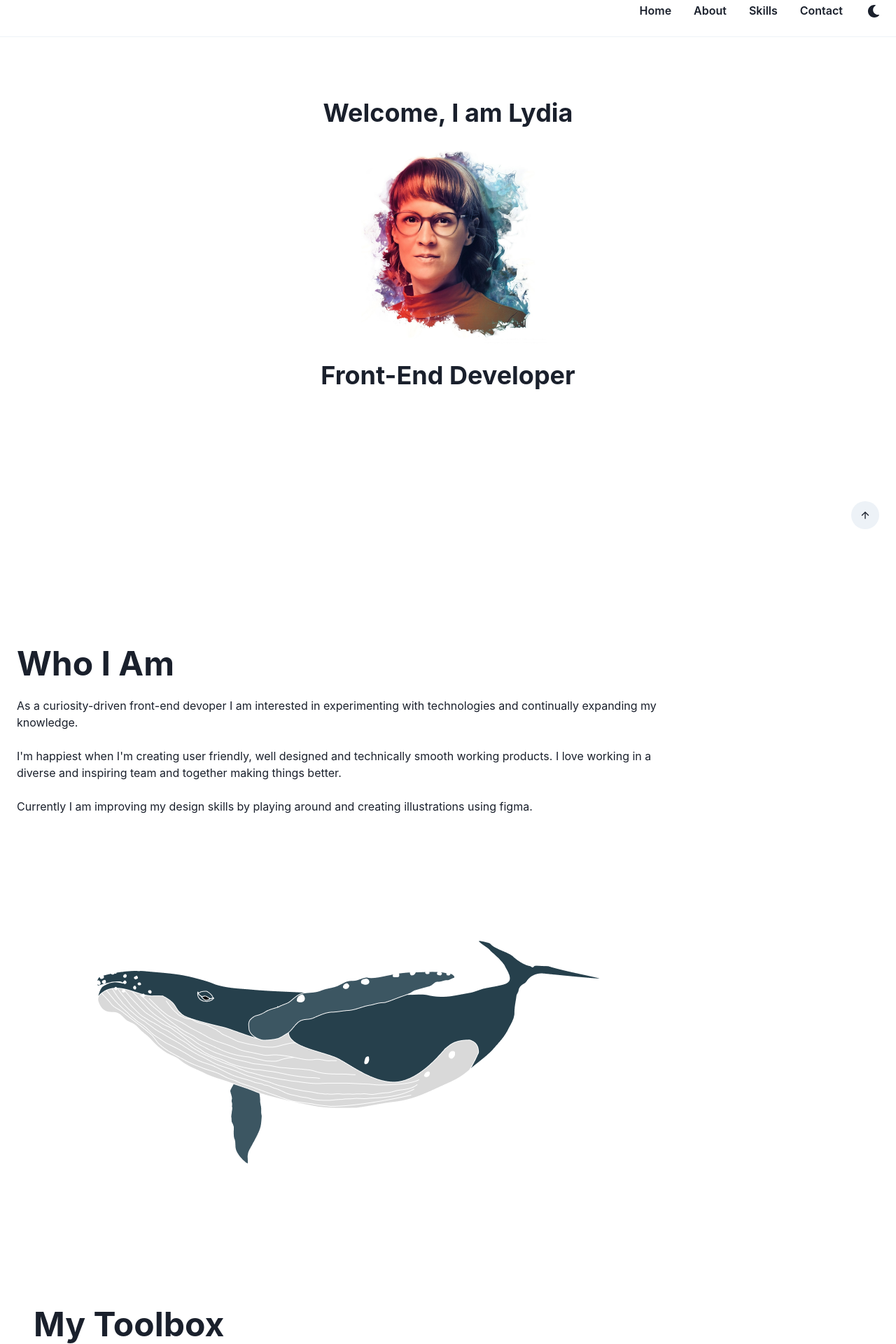
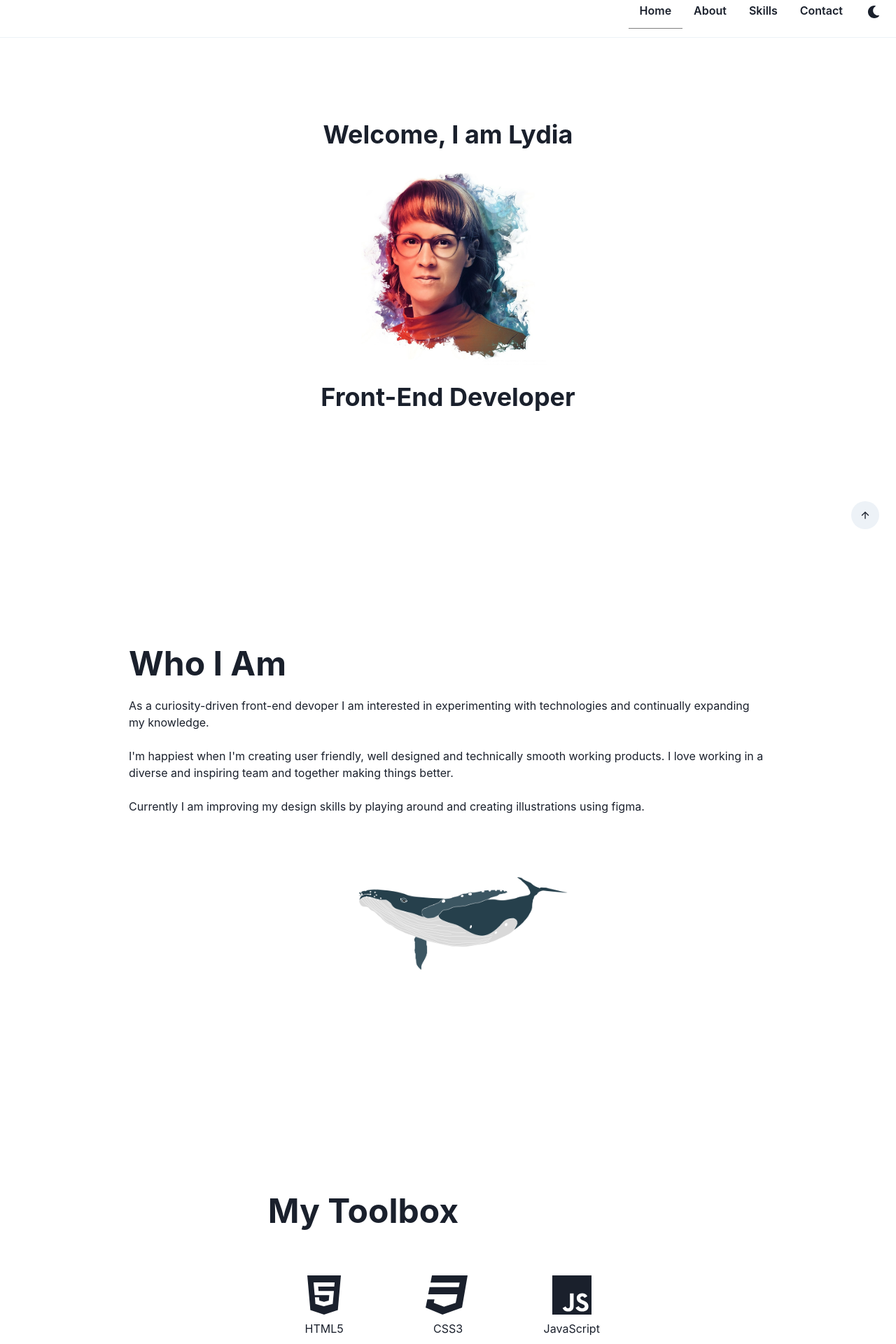
Before and after one commit to LydiaRobnik/Portfolio, a React (Create React App) app: page /#home in a window 1280 px wide. Before the commit this address led to /. Shown: the part 20-1940 px from the top of the page at 70% size. Built offline with nearby package versions, Linux system fonts and the light colour scheme.

Commit message:
sizing optimized

```diff
--- a/src/Components/About.js
+++ b/src/Components/About.js
@@ -1,14 +1,22 @@
 import React from 'react';
-import { Text, Heading, Box, Image } from '@chakra-ui/react';
+import { Text, Heading, Box, Flex, Image } from '@chakra-ui/react';
 
 const About = () => {
   return (
     <>
-      <Box maxW="960px" h="100vh" mx={6} id="about">
-        <Heading as="h2" size="2xl">
-          Who I Am
-        </Heading>
-        <Box>
+      <Flex
+        maxW="960px"
+        h="100vh"
+        mx="auto"
+        id="about"
+        direction="column"
+        align="center"
+        justify="center"
+      >
+        <Box mx={6}>
+          <Heading as="h2" size="2xl">
+            Who I Am
+          </Heading>
           <Text my={6}>
             As a curiosity-driven front-end devoper I am interested in
             experimenting with technologies and continually expanding my
@@ -28,8 +36,9 @@ const About = () => {
           src="wale_transparent.png"
           alt="illustration of a wale"
           align="center"
+          maxW="350px"
         />
-      </Box>
+      </Flex>
     </>
   );
 };
--- a/src/Components/Contact.js
+++ b/src/Components/Contact.js
@@ -1,14 +1,12 @@
 import React from 'react';
 import {
-  Grid,
-  GridItem,
   Heading,
-  Box,
   Text,
   IconButton,
   ButtonGroup,
   Link,
   Flex,
+  Box,
 } from '@chakra-ui/react';
 import { EmailIcon } from '@chakra-ui/icons';
 import { FaLinkedinIn, FaGithub, FaDiscord } from 'react-icons/fa';
@@ -43,26 +41,27 @@ const Contact = () => {
 
   return (
     <>
-      <Box maxW="960px" h="60vh" id="contact" mx={6}>
-        {/* <Grid
-          templateColumns="repeat(12, 1fr)"
-          templateRows="repeat(3, 1fr)"
-          gap={2}
-          mt={[32]}
-        > */}
-        {/* <GridItem colSpan={10} colStart={2} colEnd={12} rowSpan={1}> */}
+      <Flex
+        maxW="960px"
+        h="80vh"
+        id="contact"
+        mx="auto"
+        direction="column"
+        align="center"
+        justify="center"
+      >
+        <Box mx={6}>
           <Heading as="h2" size="2xl">
             Get In Touch
           </Heading>
-        {/* </GridItem> */}
-        {/* <GridItem colSpan={10} colStart={2} colEnd={12} rowSpan={1}> */}
+
           <Text py={1} mt={12}>
             Dropping a line to say "hello", get connected on social media or see
-          if we can build something amazing together? I’d love to hear from you!
+            if we can build something amazing together? I’d love to hear from
+            you!
           </Text>
-        {/* </GridItem> */}
-        {/* <GridItem colSpan={10} colStart={3} colEnd={10} rowSpan={1}> */}
-        <Flex justify="center">
+
+          <Flex justify="start">
             <ButtonGroup spacing="16px" my={20}>
               {contactOptions.map(option => (
                 <Link href={option.href} isExternal>
@@ -80,14 +79,13 @@ const Contact = () => {
               ))}
             </ButtonGroup>
           </Flex>
-        {/* </GridItem> */}
-        {/* <GridItem colSpan={10} colStart={2} colEnd={12} rowSpan={1}>
+          <Flex justify="start">
             <Text my={10} fontSize="xs">
               Lydia Robnik - Friedrichstr. 59 - 68809 Neulußheim
             </Text>
-          </GridItem> */}
-        {/* </Grid> */}
+          </Flex>
         </Box>
+      </Flex>
     </>
   );
 };
--- a/src/Components/Home.js
+++ b/src/Components/Home.js
@@ -2,17 +2,14 @@ import React from 'react';
 import {
   useColorMode,
   Image,
-  Box,
   Heading,
   IconButton,
   Flex,
-  Text,
-  Center,
 } from '@chakra-ui/react';
 import { animateScroll as scroll } from 'react-scroll';
 import About from './About';
 import Toolbox from './Toolbox';
-import Projects from './Projects';
+// import Projects from './Projects';
 import Contact from './Contact';
 import { ArrowUpIcon } from '@chakra-ui/icons';
 
@@ -21,12 +18,19 @@ const Home = () => {
   return (
     <>
       <header>
-        <Box maxW="960px" h="100vh" mx="auto" mt={[36]}>
-          <Flex textAlign="center" id="home" direction="column" align="center">
+        <Flex
+          maxW="960px"
+          h="100vh"
+          mx="auto"
+          id="home"
+          direction="row"
+          align="center"
+          justify="center"
+        >
+          <Flex direction="column" align="center">
             <Heading as="h2" my="1rem">
               Welcome, I am Lydia
             </Heading>
-
             <Image
               src={
                 colorMode === 'light'
@@ -37,11 +41,11 @@ const Home = () => {
               maxW="300px"
               m={0}
             />
+            <Heading as="h1" my="1rem">
+              Front-End Developer
+            </Heading>
           </Flex>
-          <Heading as="h1" my="1rem" textAlign="center">
-            Front-End Developer
-          </Heading>
-        </Box>
+        </Flex>
       </header>
       <main>
         <About />
@@ -64,11 +68,6 @@ const Home = () => {
             onClick={() => scroll.scrollToTop()}
           ></IconButton>
         </Flex>
-        <Flex justify="start" pl={10}>
-          <Text my={10} fontSize="xs">
-            Lydia Robnik - Friedrichstr. 59 - 68809 Neulußheim
-          </Text>
-        </Flex>
       </footer>
     </>
   );
--- a/src/Components/Navbar.js
+++ b/src/Components/Navbar.js
@@ -44,7 +44,7 @@ const Navbar = () => {
               <Link
                 smooth={true}
                 duration={1200}
-                offset={-110}
+                offset={0}
                 spy={true}
                 hashSpy={true}
                 activeClass="active"
--- a/src/Components/Projects.js
+++ b/src/Components/Projects.js
@@ -1,11 +1,22 @@
 import React from 'react';
-import { Box } from '@chakra-ui/react';
+import { Flex } from '@chakra-ui/react';
 
 const Projects = () => {
   return (
-    <Box maxW="960px" h="100vh" id="projects">
-      Projects
-    </Box>
+    <Flex
+      maxW="960px"
+      h="100vh"
+      id="projects"
+      direction="column"
+      align="center"
+      justify="center"
+    >
+      <Box mx={6}>
+        <Heading as="h2" size="2xl">
+          Projects
+        </Heading>
+      </Box>
+    </Flex>
   );
 };
 
--- a/src/Components/Toolbox.js
+++ b/src/Components/Toolbox.js
@@ -1,5 +1,5 @@
 import React from 'react';
-import { Grid, Text, Heading, Flex, GridItem, Box } from '@chakra-ui/react';
+import { Grid, Text, Heading, Flex, Box, GridItem } from '@chakra-ui/react';
 import { FontAwesomeIcon } from '@fortawesome/react-fontawesome';
 import {
   faHtml5,
@@ -28,14 +28,21 @@ const techStack = [
 const Toolbox = () => {
   return (
     <>
-      <Box maxW="960px" h="100vh" mx={6} id="skills">
-        <Box mx={6} mt={[36]}>
+      <Flex
+        maxW="960px"
+        h="100vh"
+        mx="auto"
+        id="skills"
+        direction="column"
+        align="center"
+        justify="center"
+      >
+        <Box mx={6}>
           <Heading as="h2" size="2xl">
             My Toolbox
           </Heading>
-        </Box>
 
-        <Grid templateColumns="repeat(3, 1fr)" gap={4} my={24}>
+          <Grid templateColumns="repeat(3, 1fr)" gap={4} my={16} pb={16}>
             {techStack.map(skill => (
               <GridItem key={skill.name}>
                 <Flex
@@ -54,6 +61,7 @@ const Toolbox = () => {
             ))}
           </Grid>
         </Box>
+      </Flex>
     </>
   );
 };
```
Lines whose indentation alone changed are shown as unchanged.
